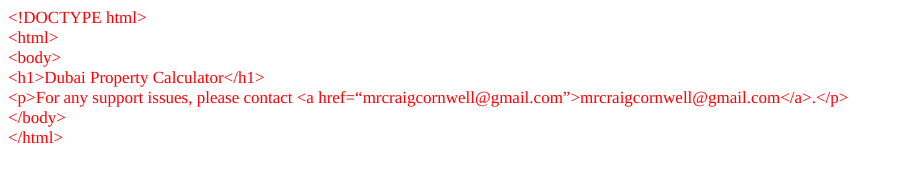
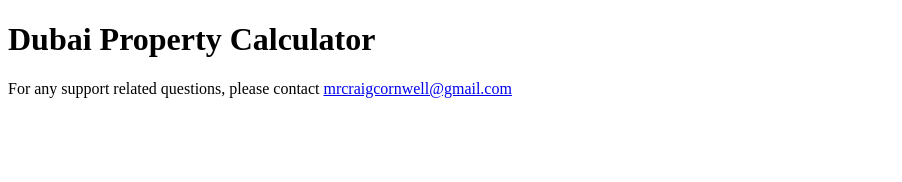
Before and after one commit to MrBombHead/mrbombhead.github.io, a plain HTML site: page index.html in a window 1280 px wide. Shown: the whole page, without its empty margins (0-902 px from the left). Drawn offline with Linux system fonts and the light colour scheme.

Commit message:
Update index.html

```diff
--- a/index.html
+++ b/index.html
@@ -2,22 +2,10 @@
 <html>
 <head>
   <meta http-equiv="Content-Type" content="text/html; charset=utf-8">
-  <meta http-equiv="Content-Style-Type" content="text/css">
   <title></title>
-  <meta name="Generator" content="Cocoa HTML Writer">
-  <meta name="CocoaVersion" content="2022.6">
-  <style type="text/css">
-    p.p1 {margin: 0.0px 0.0px 0.0px 0.0px; font: 17.0px Times; color: #fb0007; -webkit-text-stroke: #e4e65c}
-    span.s1 {font-kerning: none}
-  </style>
 </head>
 <body>
-<p class="p1"><span class="s1">&lt;!DOCTYPE html&gt;</span></p>
-<p class="p1"><span class="s1">&lt;html&gt;</span></p>
-<p class="p1"><span class="s1">&lt;body&gt;</span></p>
-<p class="p1"><span class="s1">&lt;h1&gt;Dubai Property Calculator&lt;/h1&gt;</span></p>
-<p class="p1"><span class="s1">&lt;p&gt;For any support issues, please contact &lt;a href=“mrcraigcornwell@gmail.com”&gt;mrcraigcornwell@gmail.com&lt;/a&gt;.&lt;/p&gt;</span></p>
-<p class="p1"><span class="s1">&lt;/body&gt;</span></p>
-<p class="p1"><span class="s1">&lt;/html&gt;</span></p>
+<h1>Dubai Property Calculator</h1>
+<p>For any support related questions, please contact <a href="mailto:mrcraigcornwell@gmail.com">mrcraigcornwell@gmail.com</a></p>
 </body>
 </html>
```
